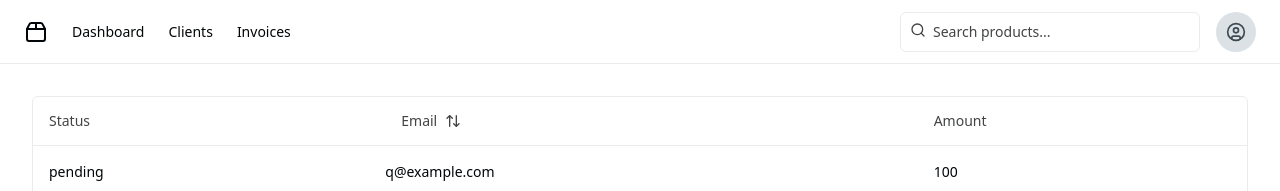
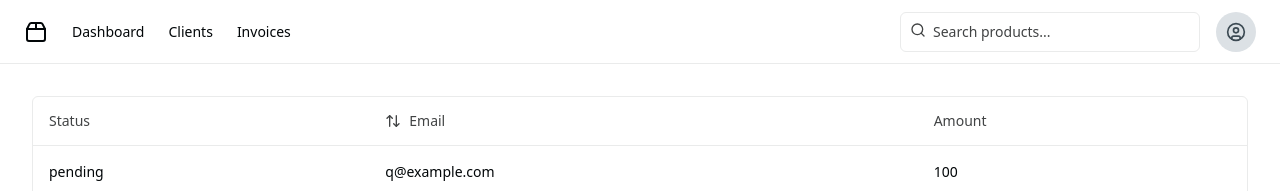
Before and after one commit to ansarisaqlain987/next-simple-invoice-generator, a Next.js app: page /dashboard/clients in a window 1280 px wide. Shown: the top 191 px of the page. Built offline with nearby package versions, Linux system fonts and the light colour scheme.

Commit message:
aded sorting button

```diff
--- a/src/app/dashboard/clients/columns.tsx
+++ b/src/app/dashboard/clients/columns.tsx
@@ -25,9 +25,11 @@ export const columns: ColumnDef<Payment>[] = [
                 <Button
                     variant="ghost"
                     onClick={() => column.toggleSorting(column.getIsSorted() === "asc")}
+                    className="pl-0"
                 >
+
+                    <ArrowUpDown className="h-4 w-4 mr-2" />
                     Email
-            <ArrowUpDown className="ml-2 h-4 w-4" />
                 </Button>
             )
         },
```
Lines whose indentation alone changed are shown as unchanged.
